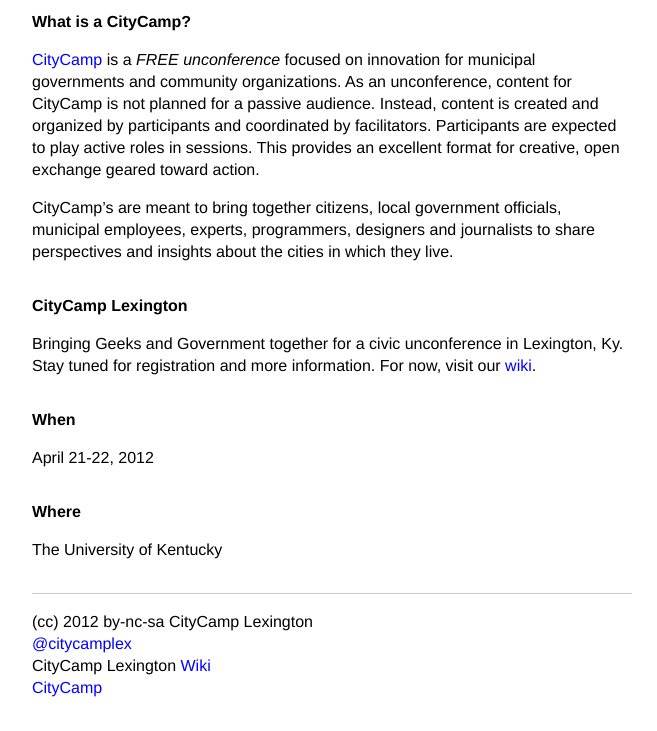
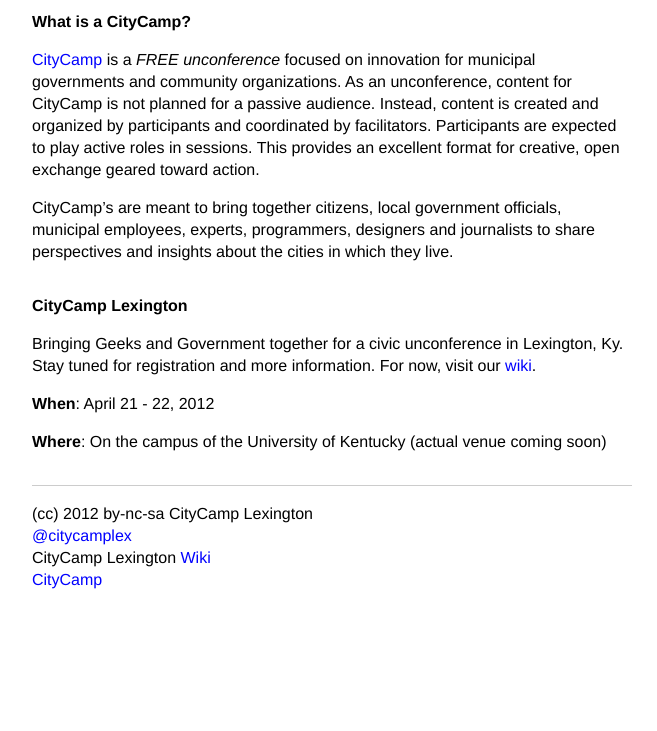
Before and after one commit to openlexington/CityCampLex, a plain HTML site: page index.html in a window 1280 px wide. Shown: the part 159-890 px from the top of the page, without its empty margins (308-965 px from the left). After the commit the page ends 800 px from the top, so only its background shows below. Drawn offline with nearby package versions, Linux system fonts and the light colour scheme.

Commit message:
further tweaks

```diff
--- a/index.html
+++ b/index.html
@@ -88,10 +88,8 @@
       <p>CityCamp’s are meant to bring together citizens, local government officials, municipal employees, experts, programmers, designers and journalists to share perspectives and insights about the cities in which they live.</p>
       <h2>CityCamp Lexington</h2>
       <p>Bringing Geeks and Government together for a civic unconference in Lexington, Ky.<br />Stay tuned for registration and more information. For now, visit our <a href="http://barcamp.org/CityCampLex" title="BarCamp / CityCampLex">wiki</a>.</p>
-      <h2>When</h2>
-  		<p>April 21-22, 2012</p>
-  		<h2>Where</h2>
-  		<p>The University of Kentucky</p>
+      <p><strong>When</strong>: April 21 - 22, 2012</p>
+      <p><strong>Where</strong>: On the campus of the University of Kentucky (actual venue coming soon)</p>
   	</article>
 
 
```
